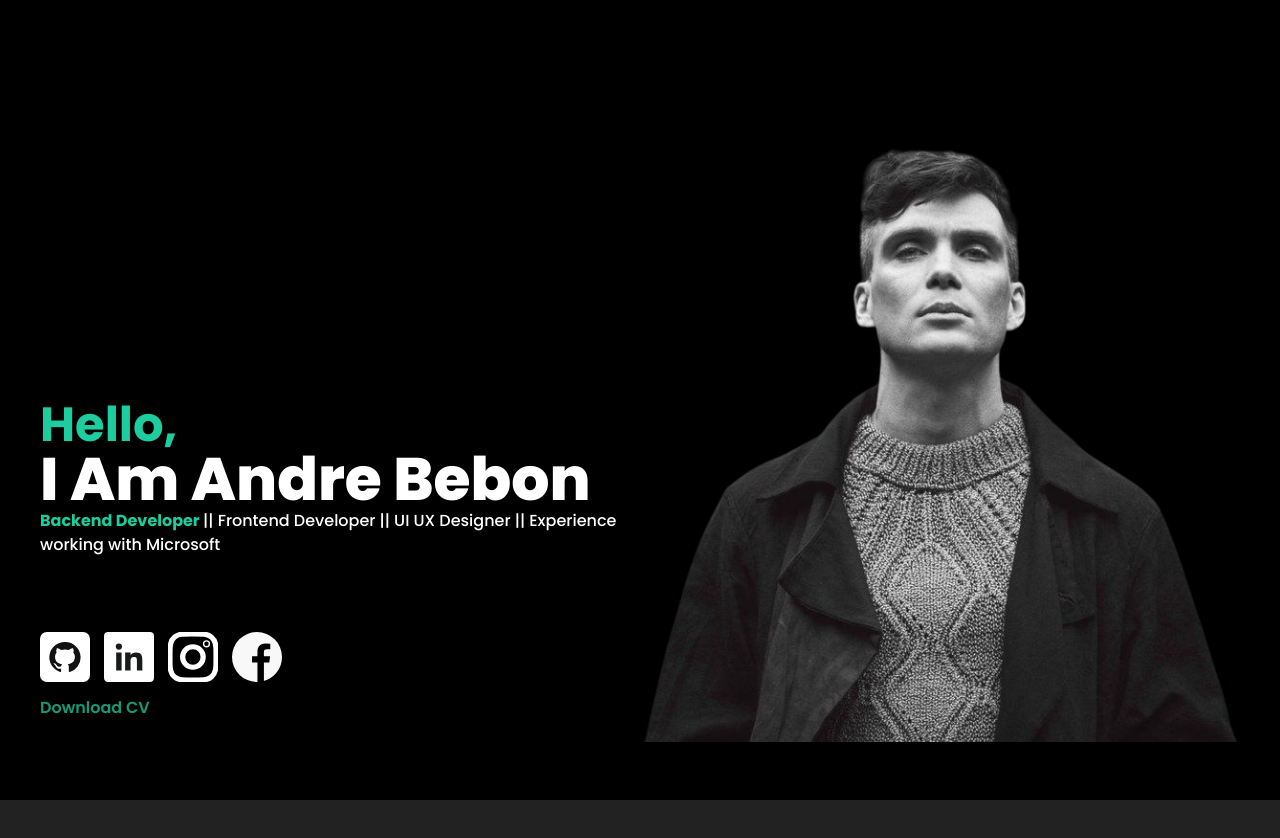
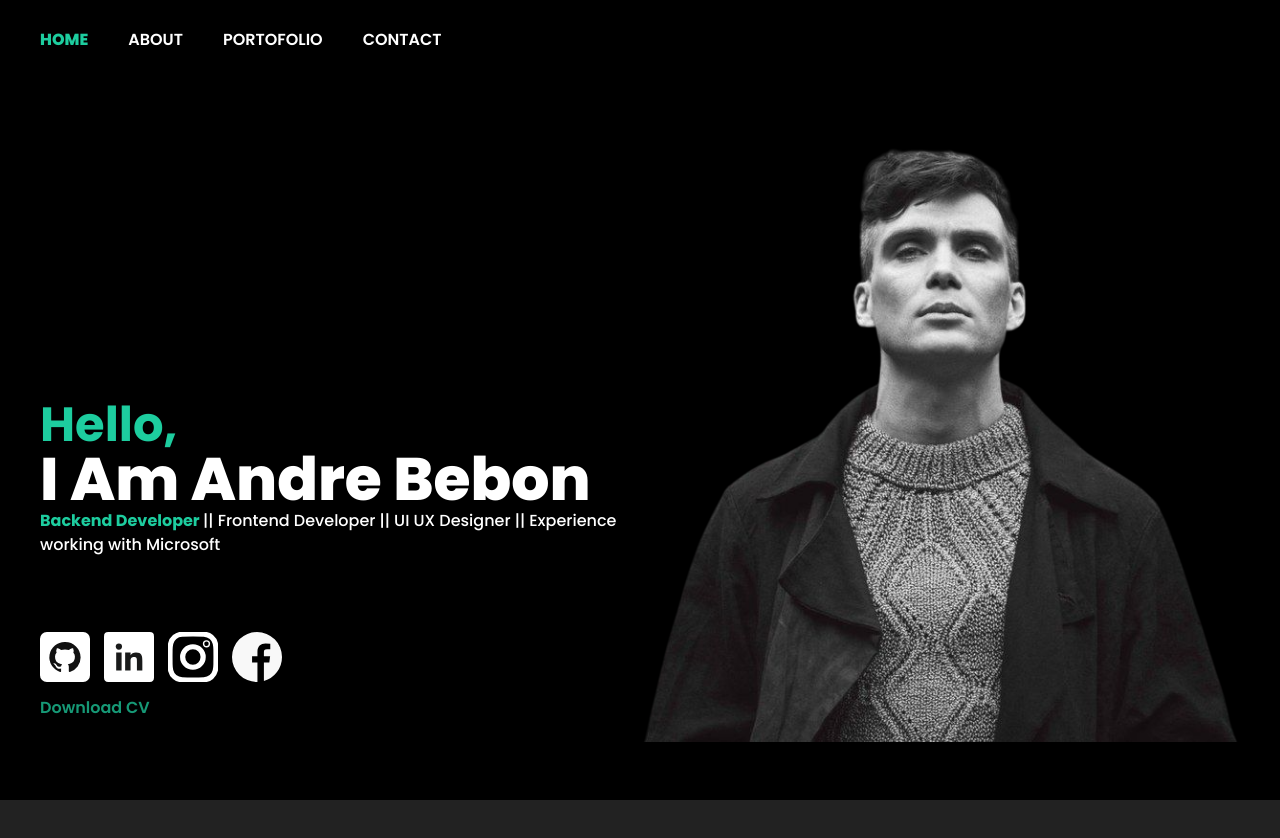
Before and after one commit to ANDREBEBON2/Portofolio-1, a Next.js app: page / in a window 1280 px wide. Shown: the top 838 px of the page. Built offline with nearby package versions, Linux system fonts and the light colour scheme.

Commit message:
perbaiki link

```diff
--- a/src/Component/Layout/AppShell/index.tsx
+++ b/src/Component/Layout/AppShell/index.tsx
@@ -3,7 +3,7 @@ import Navbar from "../Navbar"
 type AppShellProps = {
     children: React.ReactNode;
 }
-const hiddenNavbar = ["/src/pages/404"];
+const hiddenNavbar = ["/404"];
 
 export default function Index(props: AppShellProps) {
     const { children } = props;
@@ -11,8 +11,8 @@ export default function Index(props: AppShellProps) {
 
     return (
         <div>
-            {hiddenNavbar.includes(pathname) && <Navbar />}
+            {!hiddenNavbar.includes(pathname) && <Navbar />}
             {children}
         </div>
-    )
+    );
 }
--- a/src/pages/404.tsx
+++ b/src/pages/404.tsx
@@ -1,5 +1,6 @@
 import React from 'react'
 import Image from 'next/image'
+import Link from 'next/link'
 
 export default function Custom404() {
     return (
@@ -15,9 +16,9 @@ export default function Custom404() {
                 </div>
                 <h1 className='md:text-2xl font-semibold text-accent'>404 || Halaman Tidak Ditemukan !!</h1>
                 <div className='mt-5'>
-                    <a href="." className='py-2 px-5 bg-accent rounded shadow-2xl'>
+                    <Link href={"/"} className='py-2 px-5 bg-accent rounded shadow-2xl'>
                         Kembali
-                    </a>
+                    </Link>
                 </div>
             </div>
         </div>
--- a/src/pages/index.tsx
+++ b/src/pages/index.tsx
@@ -1,5 +1,5 @@
 import Image from "next/image";
-
+import Link from "next/link";
 import ScrollAnimate from "@/Component/Hooks/ScrollAnimation"
 
 import { useEffect } from "react";
@@ -162,9 +162,10 @@ export default function Home() {
               {/* END MAX MD */}
 
               <div className={`transition-all duration-1700 transform ${homeInvisible ? 'max-md:scale-100 md:-translate-x-0 opacity-100' : 'max-md:scale-0 md:-translate-x-20 opacity-0'}`}>
-                <a href="https://drive.google.com/file/d/13zxq_ckSLGdhqLV0QXeEiPpqBL1uq4H-/view?usp=sharing" target="_blank" className="">
+                <Link href={"https://drive.google.com/file/d/13zxq_ckSLGdhqLV0QXeEiPpqBL1uq4H-/view?usp=sharing"} target="_blank" rel="noopener noreferrer">
                   <h5 className="py-2.5 font-semibold text-accent">Download CV</h5>
-                </a>
+                </Link>
+
               </div>
             </div>
           </div>
@@ -550,7 +551,7 @@ export default function Home() {
 
 
       {/* FOOTHER */}
-      <section className="md:bg-description bg-transparent">
+      <section id="Contact" className="md:bg-description bg-transparent">
         <footer className={`${container} py-5`}>
           <div className="container md:w-1/2 mx-auto">
 
```
Also changed, not shown: src/Component/Layout/Navbar/index.tsx (+17 -0 lines), 1 other file (tests, documents, lock files or other folders).
